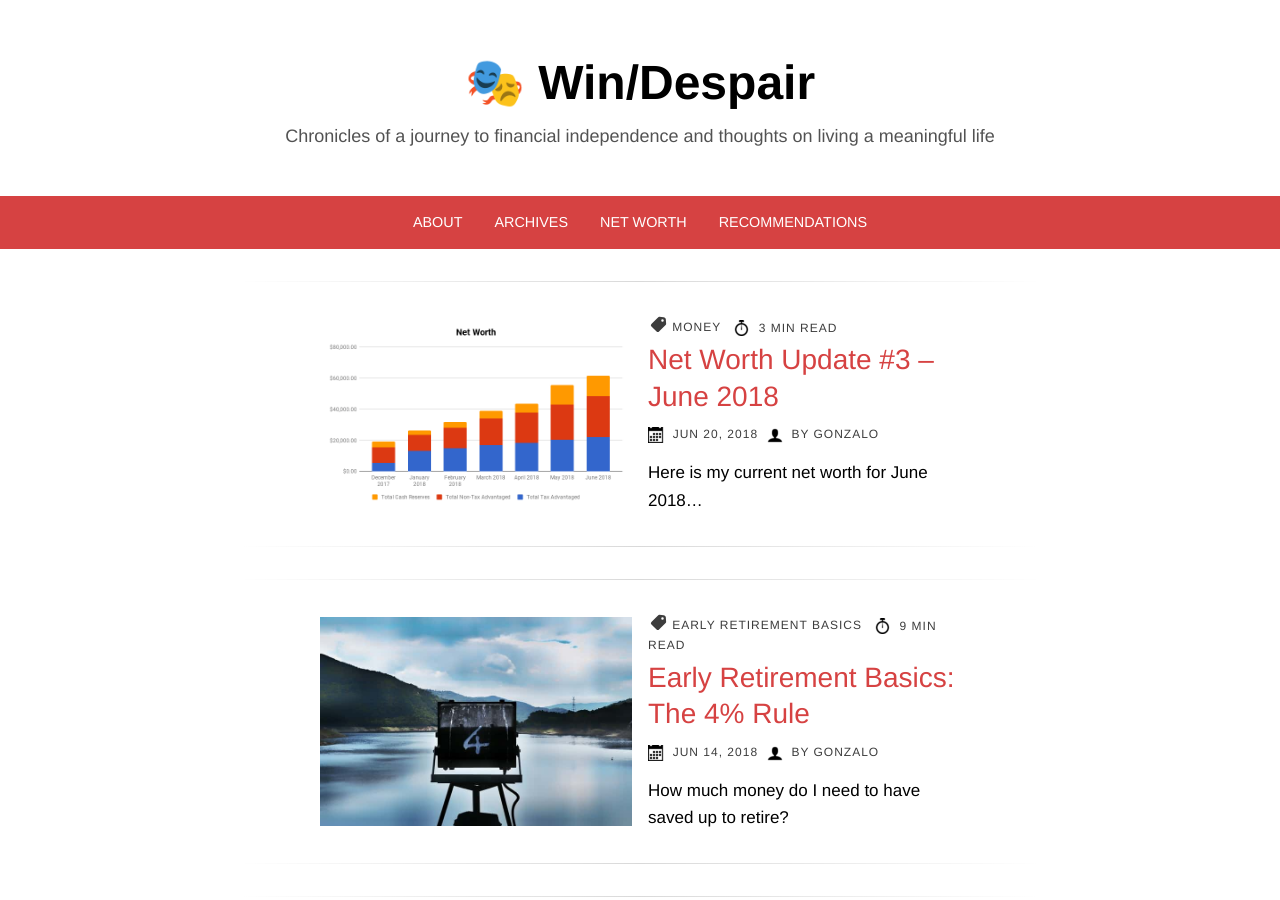
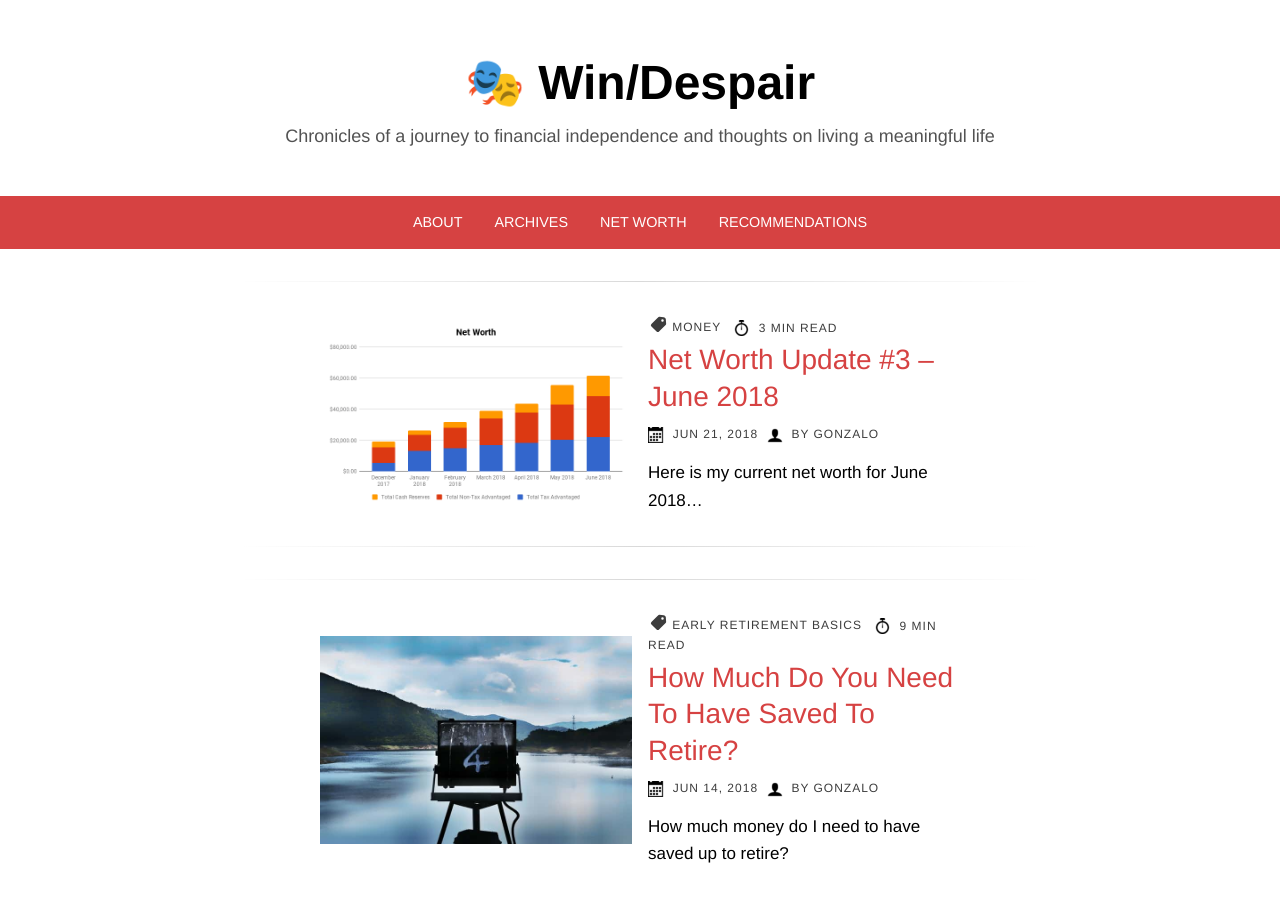
Before and after one commit to frankiecd86/windespair, a Jekyll site: the page built from index.html, in a window 1280 px wide and 900 px high. Built offline with Jekyll 4.4.1, drawn with Linux system fonts in a browser that asks for light colours.

Commit message:
Changed title of post

```diff
--- a/_posts/2018-06-13-four-percent-rule.md
+++ b/_posts/2018-06-13-four-percent-rule.md
@@ -1,7 +1,7 @@
 ---
 layout: post
 title: >
-  Early Retirement Basics: The 4% Rule
+  How Much Do You Need To Have Saved To Retire?
 description: How much money do I need to have saved up to retire?
 intro: How much money do I need to have saved up to retire?
 image: /images/four-percent-rule/sign-with-4-on-it.jpg
--- a/_posts/2018-06-20-net-worth-june-2018.md
+++ b/_posts/2018-06-20-net-worth-june-2018.md
@@ -6,7 +6,7 @@ description: Here is my current net worth for June 2018.
 intro: Here is my current net worth for June 2018…
 image: /images/net-worth-update-june-2018/net-worth-june-2018.png
 image_alt: Net worth progression from December 2017 to June 2018
-date: 2018-06-20 08:14:00 -0700
+date: 2018-06-21 06:45:00 -0700
 comments: true
 categories: Money
 ---
```
